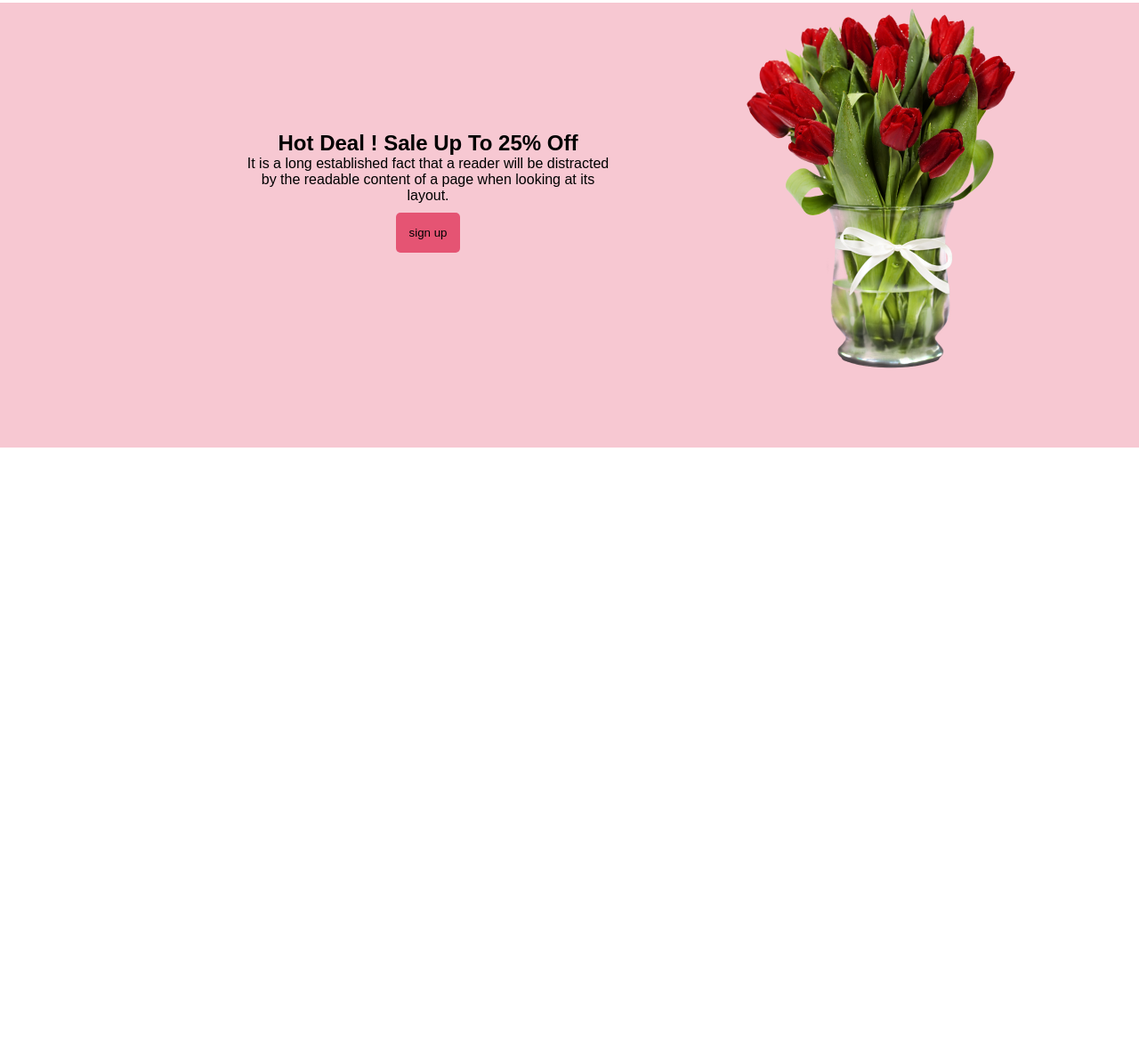
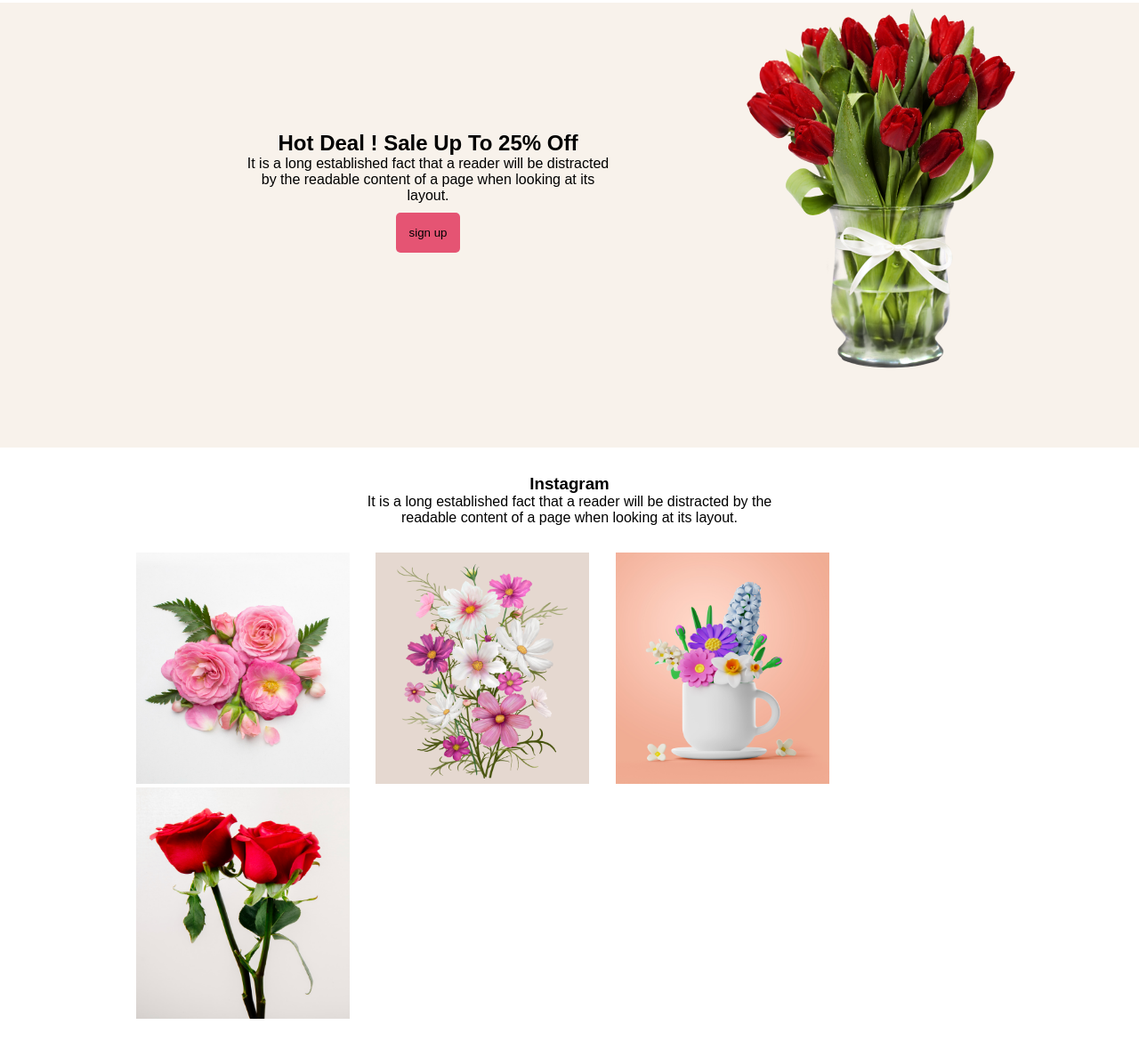
Before and after one commit to bibhashhalder/flower-shop, a plain HTML site: page index.html in a window 1280 px wide. Shown: the part 1515-2694 px from the top of the page at 89% size. Before the commit the page ends 2018 px from the top, so only its background shows below. Drawn offline with Linux system fonts and the light colour scheme.

Commit message:
main section4 added

```diff
--- a/index.html
+++ b/index.html
@@ -20,9 +20,9 @@
           <img id="image" src="Flower Asset/pngwing 10.png" alt="">
         </section>
     </header>
-    <!-- ========================main section=============================== -->
+    <!-- ========================main section1=============================== -->
     <main id="main">
-      <!-- ======================main section 1============================== -->
+      <!-- ======================main section 2============================== -->
         <section id="section2">
          <article class="article-container">
           <article class="chile-article">
@@ -51,7 +51,7 @@
             </div>
           </article>
         </section>
-        <!-- ======================== main section2============================-->
+        <!-- ======================== main section3============================-->
         <section id="section3">
          <article class="section3_article_container">
           <article class="section3_article">
@@ -64,6 +64,19 @@
           </article>
          </article>
         </section>
+        <!-- =======================main section 4=============================== -->
+        <section id="section4">
+          <article class="section4_article">
+         <h3 id="heading3">Instagram</h3>
+         <p id="pragraph4">It is a long established fact that a reader will be distracted by the readable content of a page when looking at its layout.</p>
+          </article>
+          <article class="section4_article">
+          <img class="section4_image" src="Flower Asset/Flower 01.png" alt="">
+          <img class="section4_image" src="Flower Asset/Rectangle 4.png" alt="">
+          <img class="section4_image" src="Flower Asset/Rectangle 5.png" alt="">
+          <img class="section4_image" src="Flower Asset/Rectangle 6.png" alt="">
+          </article>
+        </section>
     </main>
     <footer>
 
--- a/style/style.css
+++ b/style/style.css
@@ -102,9 +102,9 @@ background-color: #e0f0d1;
 /* ======================main section2============================ */
 #section3{
     height: 500px;
-
-    background-color: #f5b8c5c5;
+    background-color: #f5ede3b2;
     margin-top: 70px;
+    margin-bottom: 25px;
 }
 .section3_article_container{
     width: 80%;
@@ -137,3 +137,23 @@ background-color: #e0f0d1;
     margin-top: 10px;
     border-radius: 5px;
 }
+/* ===========main section4============== */
+#section4{
+    width: 80%;
+    margin: auto;
+}
+.section4_article{
+    margin-top: 30px;
+    margin-bottom: 30px;
+
+}
+#heading3, #pragraph4{
+    width: 50%;
+    margin: auto;
+    text-align: center;
+}
+.section4_image{
+    width: 240px;
+    height: 260px;
+    margin-left: 25px;
+}
```
